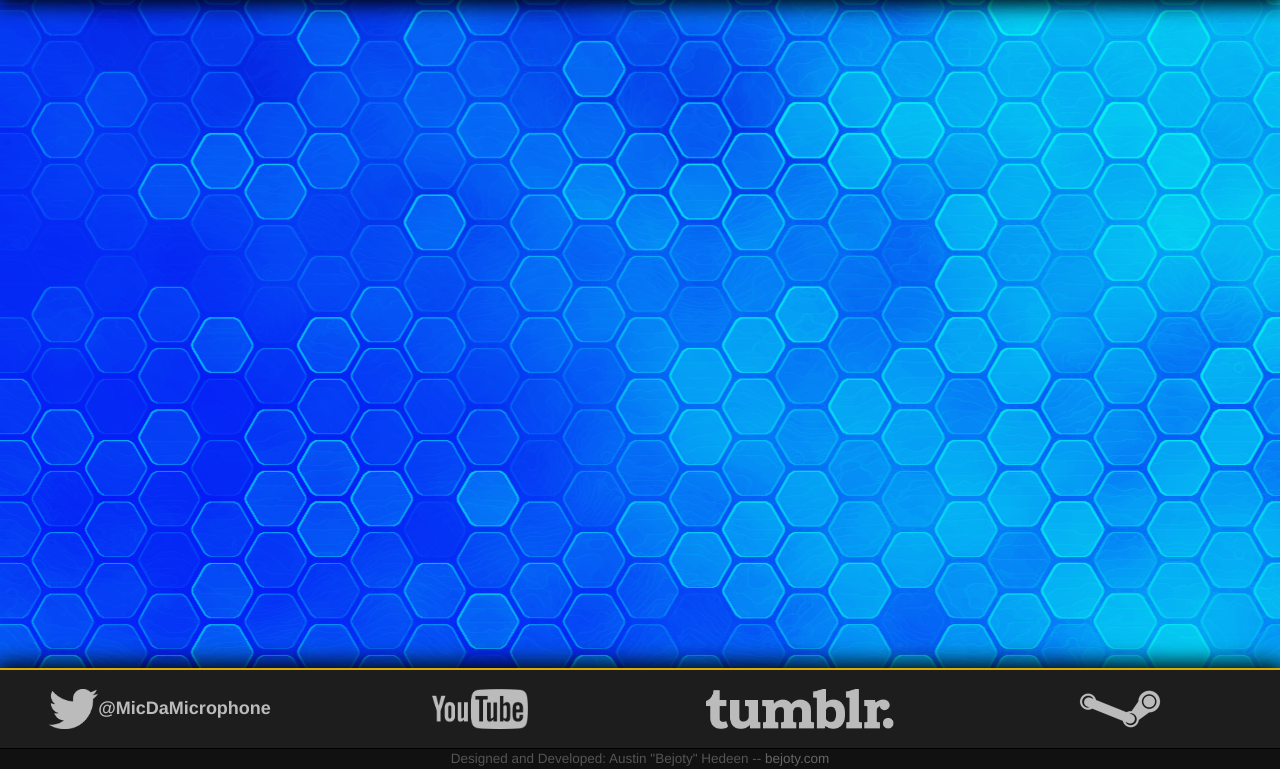
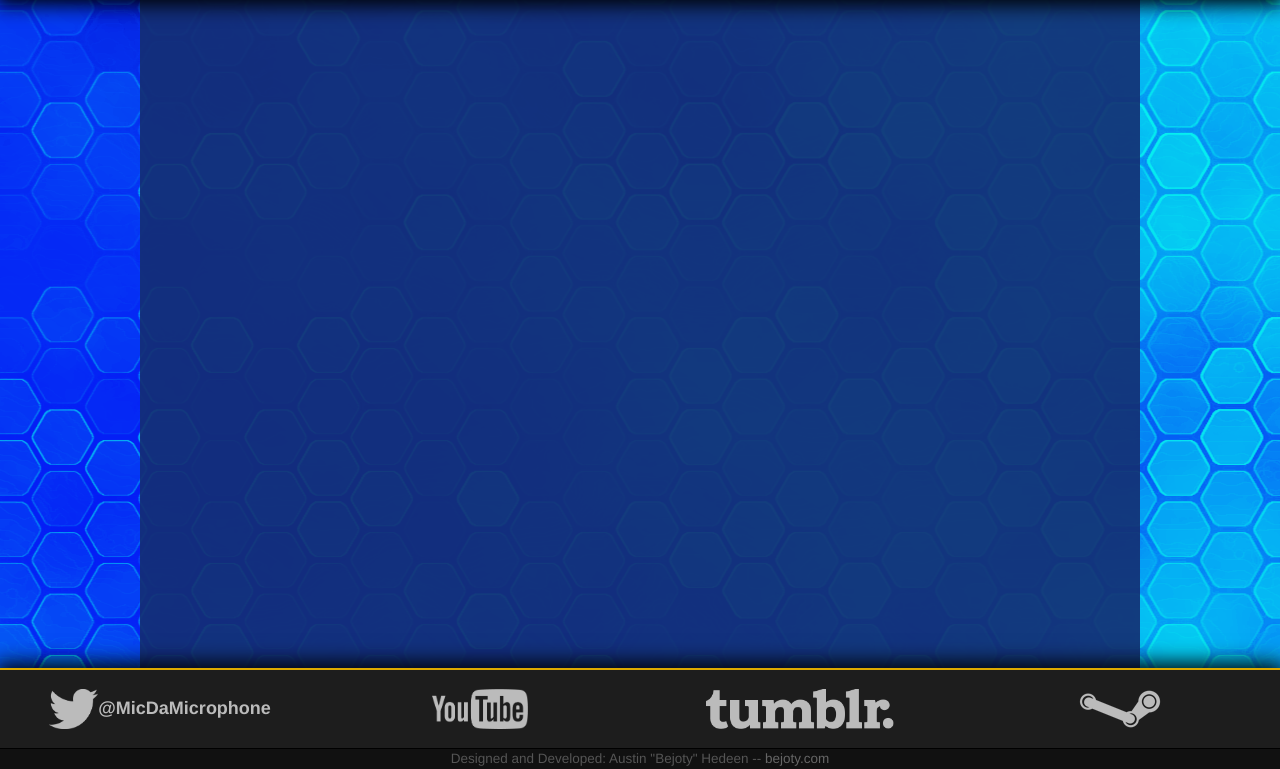
Before and after one commit to Bejoty/TheFeedbackLounge, a Django app: page /base/ in a window 1280 px wide. Shown: the part 52-821 px from the top of the page. Run offline with Django 3.2, Linux system fonts and the light colour scheme; some libraries are stand-ins or nearby versions.

```diff
--- a/base/static/base/style.css
+++ b/base/static/base/style.css
@@ -42,6 +42,7 @@ a, a:hover {
 }
 
 #main {
+  background: rgba(21, 46, 114, 0.9);
   min-height: 100%;
   max-width: 1000px;
   margin-bottom: -80px;
```
